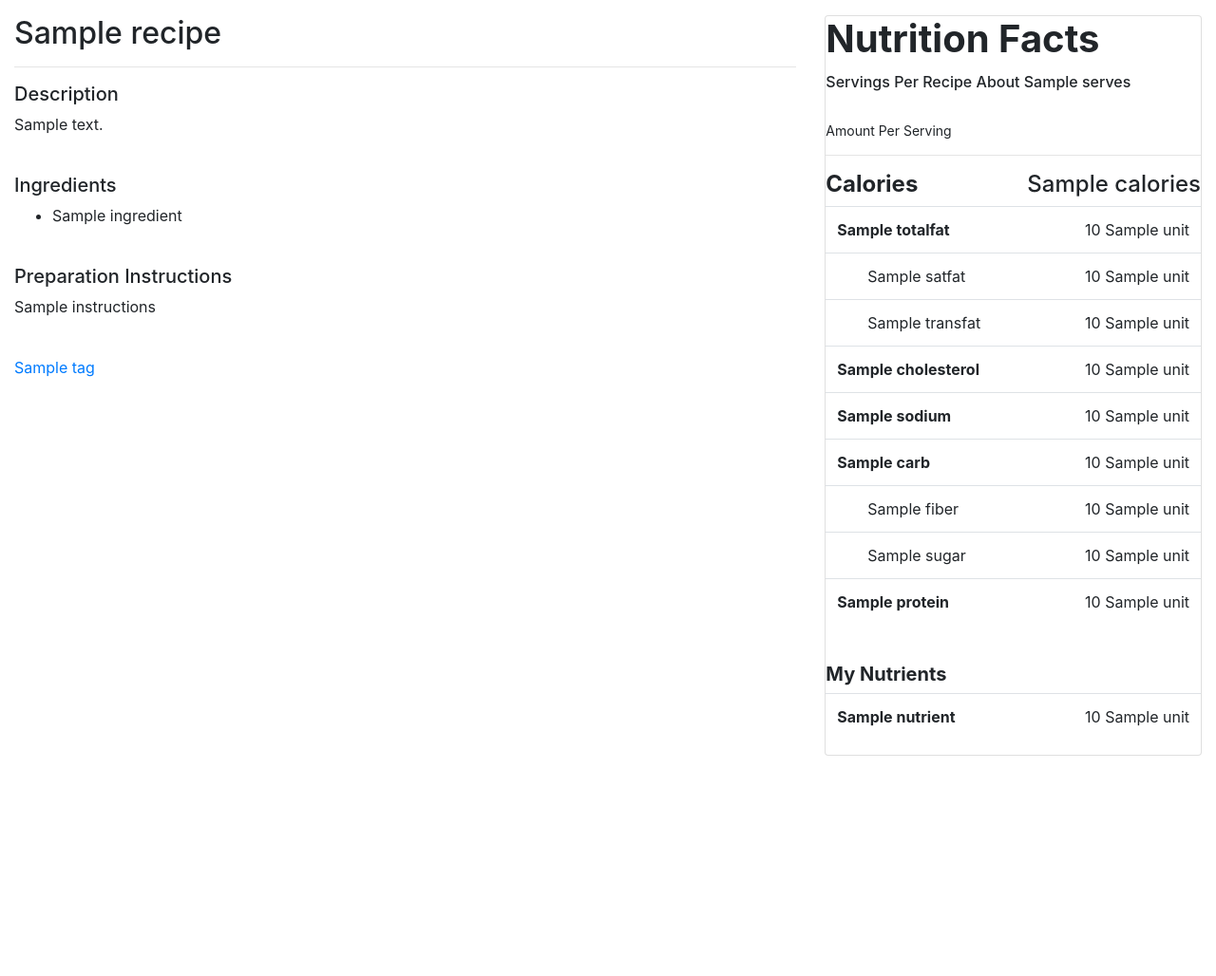
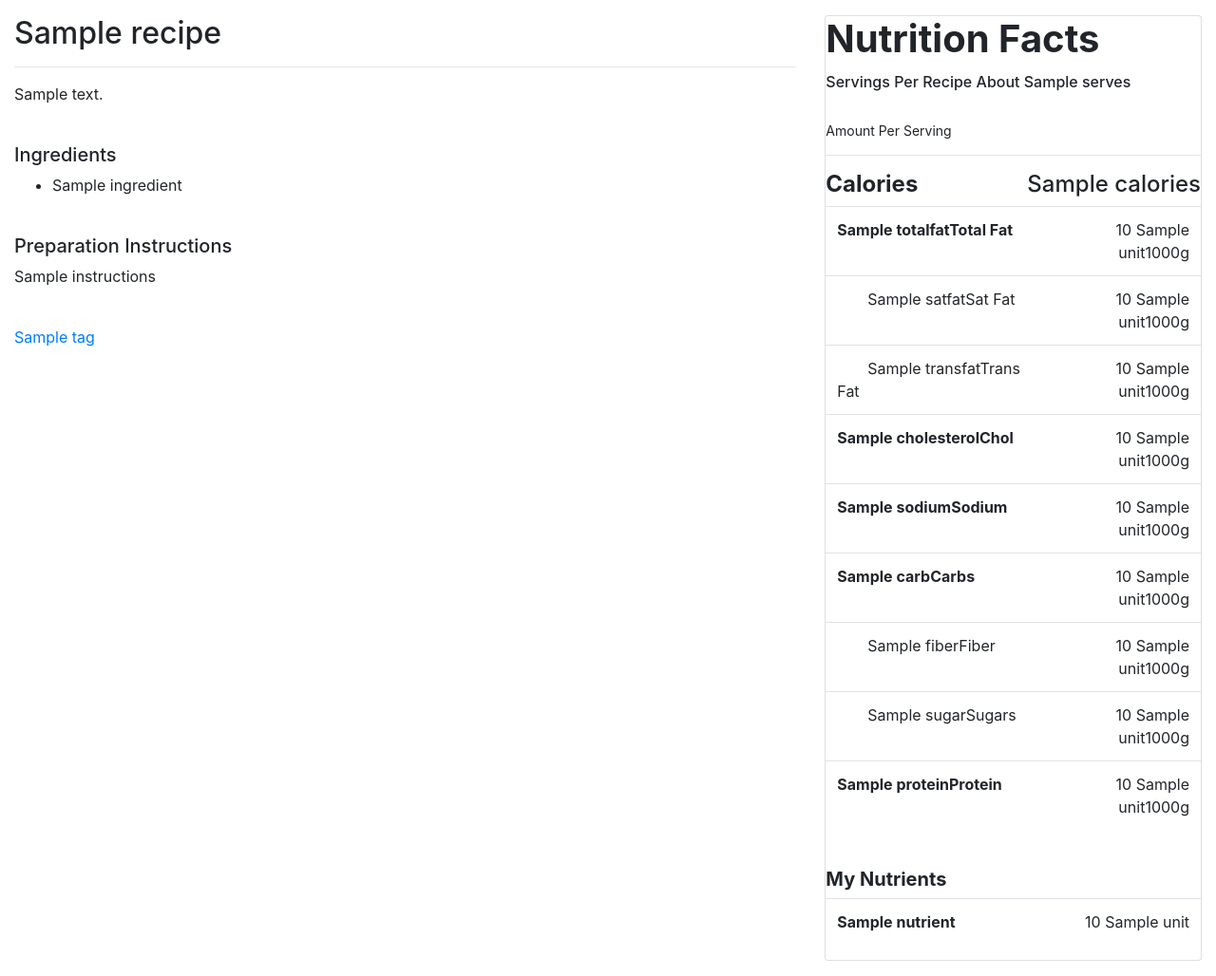
Before and after one commit to BradleyAllanDavis/CookbookDjango, a Django app: template templates/cookbook/recipe_detail.html in a window 1280 px wide. Shown: the part 94-1122 px from the top of the page at 95% size. Before the commit the page ends 890 px from the top, so only its background shows below. Run offline with Django 3.2, Linux system fonts and the light colour scheme; the template is opened without the code that fills it: most values are stand-ins (such as "Sample title", 1, 10 or a date in 2020); form fields are guessed from the names that the template uses; some libraries are stand-ins or nearby versions.

Commit message:
Populate recipe detail with placeholders until back-end is coded

```diff
--- a/templates/cookbook/recipe_detail.html
+++ b/templates/cookbook/recipe_detail.html
@@ -21,7 +21,6 @@
       <a href="{% url 'cookbook:favorite' recipe.id %}"><i class="fa fa-star-o" aria-hidden="true"></i></a>
       {% endif %}
     </h2><hr>
-    <h5>Description</h5>
     <p>{{ recipe.description }}</p><br>
     <h5>Ingredients</h5>
     <ul>
@@ -58,40 +57,40 @@
           <table class="table">
             <tbody>
               <tr>
-                <td><strong>{{ recipe.totalfat.name }}</strong></td>
-                <td align="right">{{ recipe.totalfat.amount }} {{ recipe.totalfat.unit }}</td>
+                <td><strong>{{ recipe.totalfat.name }}Total Fat</strong></td>
+                <td align="right">{{ recipe.totalfat.amount }} {{ recipe.totalfat.unit }}1000g</td>
               </tr>
               <tr>
-                <td>&emsp;&emsp;{{ recipe.satfat.name }}</td>
-                <td align="right">{{ recipe.satfat.amount }} {{ recipe.satfat.unit }}</td>
+                <td>&emsp;&emsp;{{ recipe.satfat.name }}Sat Fat</td>
+                <td align="right">{{ recipe.satfat.amount }} {{ recipe.satfat.unit }}1000g</td>
               </tr>
               <tr>
-                <td>&emsp;&emsp;{{ recipe.transfat.name }}</td>
-                <td align="right">{{ recipe.transfat.amount }} {{ recipe.transfat.unit }}</td>
+                <td>&emsp;&emsp;{{ recipe.transfat.name }}Trans Fat</td>
+                <td align="right">{{ recipe.transfat.amount }} {{ recipe.transfat.unit }}1000g</td>
               </tr>
               <tr>
-                <td><strong>{{ recipe.cholesterol.name }}</strong></td>
-                <td align="right">{{ recipe.cholesterol.amount }} {{ recipe.cholesterol.unit }}</td>
+                <td><strong>{{ recipe.cholesterol.name }}Chol</strong></td>
+                <td align="right">{{ recipe.cholesterol.amount }} {{ recipe.cholesterol.unit }}1000g</td>
               </tr>
               <tr>
-                <td><strong>{{ recipe.sodium.name }}</strong></td>
-                <td align="right">{{ recipe.sodium.amount }} {{ recipe.sodium.unit }}</td>
+                <td><strong>{{ recipe.sodium.name }}Sodium</strong></td>
+                <td align="right">{{ recipe.sodium.amount }} {{ recipe.sodium.unit }}1000g</td>
               </tr>
               <tr>
-                <td><strong>{{ recipe.carb.name }}</strong></td>
-                <td align="right">{{ recipe.carb.amount }} {{ recipe.carb.unit }}</td>
+                <td><strong>{{ recipe.carb.name }}Carbs</strong></td>
+                <td align="right">{{ recipe.carb.amount }} {{ recipe.carb.unit }}1000g</td>
               </tr>
               <tr>
-                <td>&emsp;&emsp;{{ recipe.fiber.name }}</td>
-                <td align="right">{{ recipe.fiber.amount }} {{ recipe.fiber.unit }}</td>
+                <td>&emsp;&emsp;{{ recipe.fiber.name }}Fiber</td>
+                <td align="right">{{ recipe.fiber.amount }} {{ recipe.fiber.unit }}1000g</td>
               </tr>
               <tr>
-                <td>&emsp;&emsp;{{ recipe.sugars.name }}</td>
-                <td align="right">{{ recipe.sugars.amount }} {{ recipe.sugars.unit }}</td>
+                <td>&emsp;&emsp;{{ recipe.sugars.name }}Sugars</td>
+                <td align="right">{{ recipe.sugars.amount }} {{ recipe.sugars.unit }}1000g</td>
               </tr>
               <tr>
-                <td><strong>{{ recipe.protein.name }}</strong></td>
-                <td align="right">{{ recipe.protein.amount }} {{ recipe.protein.unit }}</td>
+                <td><strong>{{ recipe.protein.name }}Protein</strong></td>
+                <td align="right">{{ recipe.protein.amount }} {{ recipe.protein.unit }}1000g</td>
               </tr>
             </tbody>
           </table><br>
```
